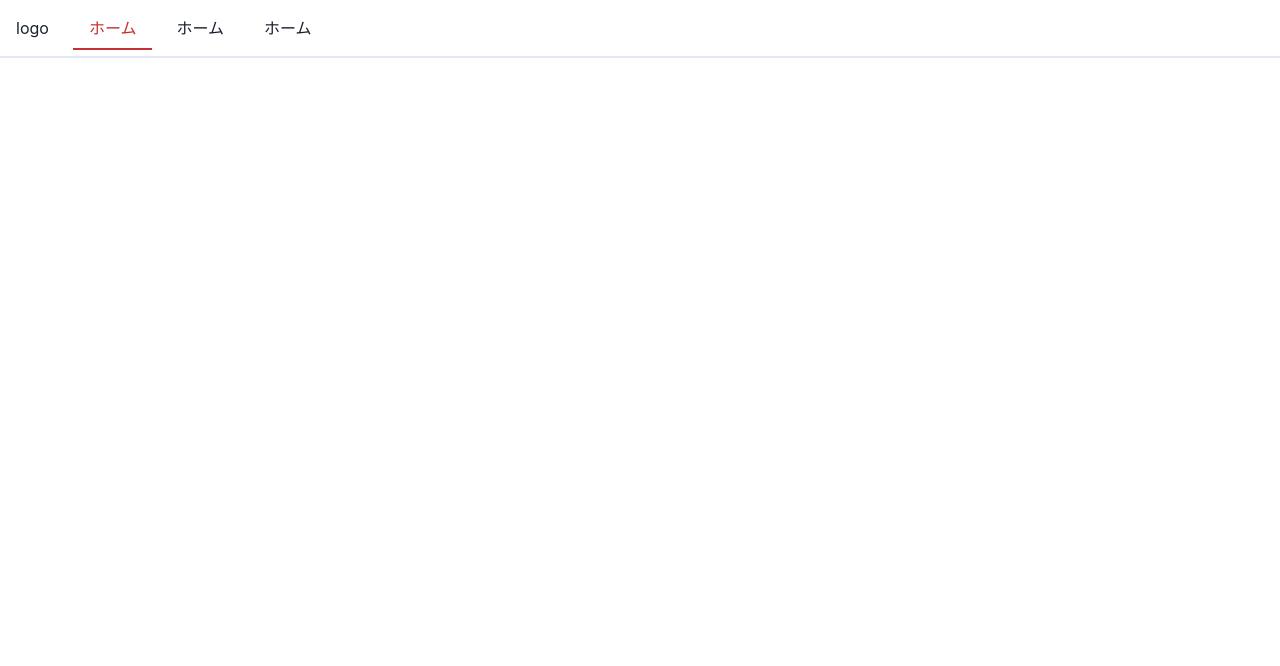
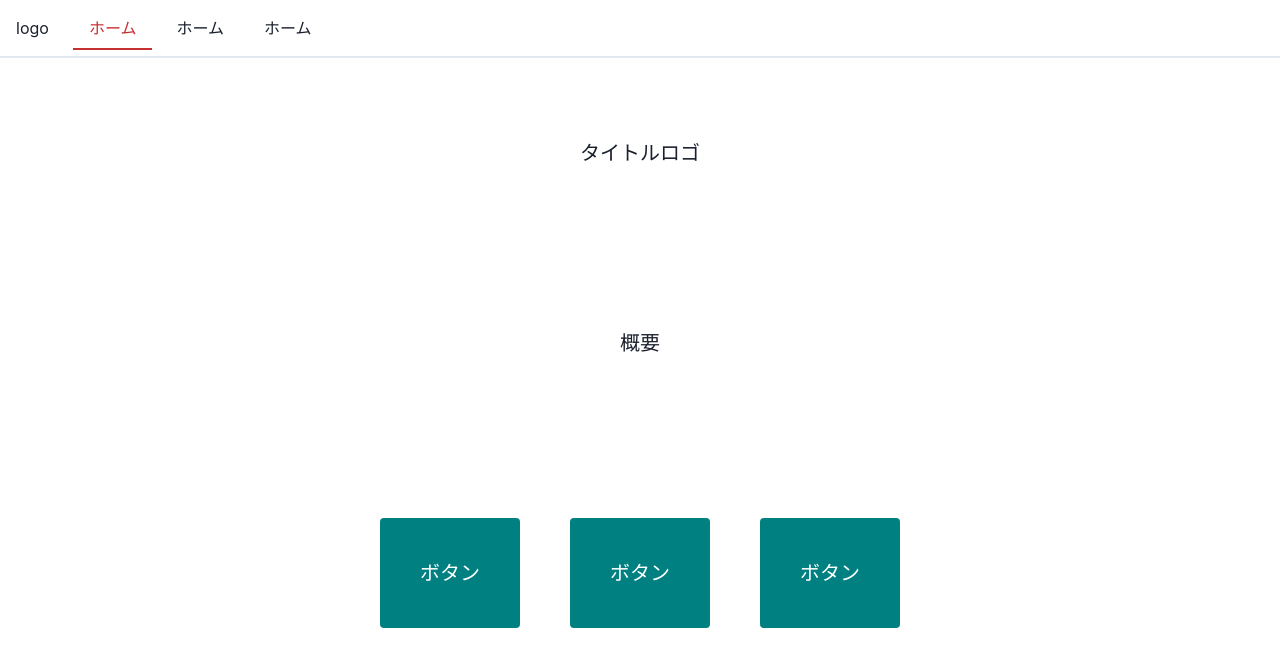
Before and after one commit to hackson-project-spa/suporters-hack-202308, a React (Create React App) app in the folder app/react-app/: page / in a window 1280 px wide. Shown: the top 666 px of the page. Built offline with nearby package versions, Linux system fonts and the light colour scheme.

Commit message:
add:ホーム画面追加

```diff
--- a/app/react-app/src/homeMain.js
+++ b/app/react-app/src/homeMain.js
@@ -1,9 +1,56 @@
 import React from "react";
-import { Box } from "@chakra-ui/react";
+import { Box, Flex, Center, Text, HStack, Link } from "@chakra-ui/react";
 
 class HomeMain extends React.Component {
   render() {
-    return <Box></Box>;
+    return (
+      <Box>
+        <Box p={20} bg={"##ff0000"}>
+          <Center>
+            <Text fontSize="xl">タイトルロゴ</Text>
+          </Center>
+        </Box>
+        <Box p={20}>
+          <Center>
+            <Text fontSize="xl">概要</Text>
+          </Center>
+        </Box>
+        <Box p={20}>
+          <Center>
+            <Flex>
+              <HStack spacing={"50px"}>
+                <Link href="https://github.com/hackson-project-spa/proctice-hack-2/blob/devel/app/react-app/src/App.js">
+                  <Box bg={"teal"} p={10} rounded="base">
+                    <Text fontSize="xl" color={"white"}>
+                      ボタン
+                    </Text>
+                  </Box>
+                </Link>
+                <Link href="https://github.com/hackson-project-spa/proctice-hack-2/blob/devel/app/react-app/src/App.js">
+                  <Box bg={"teal"} p={10} rounded="base">
+                    <Text fontSize="xl" color={"white"}>
+                      ボタン
+                    </Text>
+                  </Box>
+                </Link>
+
+                <Box
+                  as="a"
+                  bg={"teal"}
+                  p={10}
+                  rounded="base"
+                  href="https://github.com/hackson-project-spa/proctice-hack-2/blob/devel/app/react-app/src/App.js"
+                >
+                  <Text fontSize="xl" color={"white"}>
+                    ボタン
+                  </Text>
+                </Box>
+              </HStack>
+            </Flex>
+          </Center>
+        </Box>
+      </Box>
+    );
   }
 }
 
```
